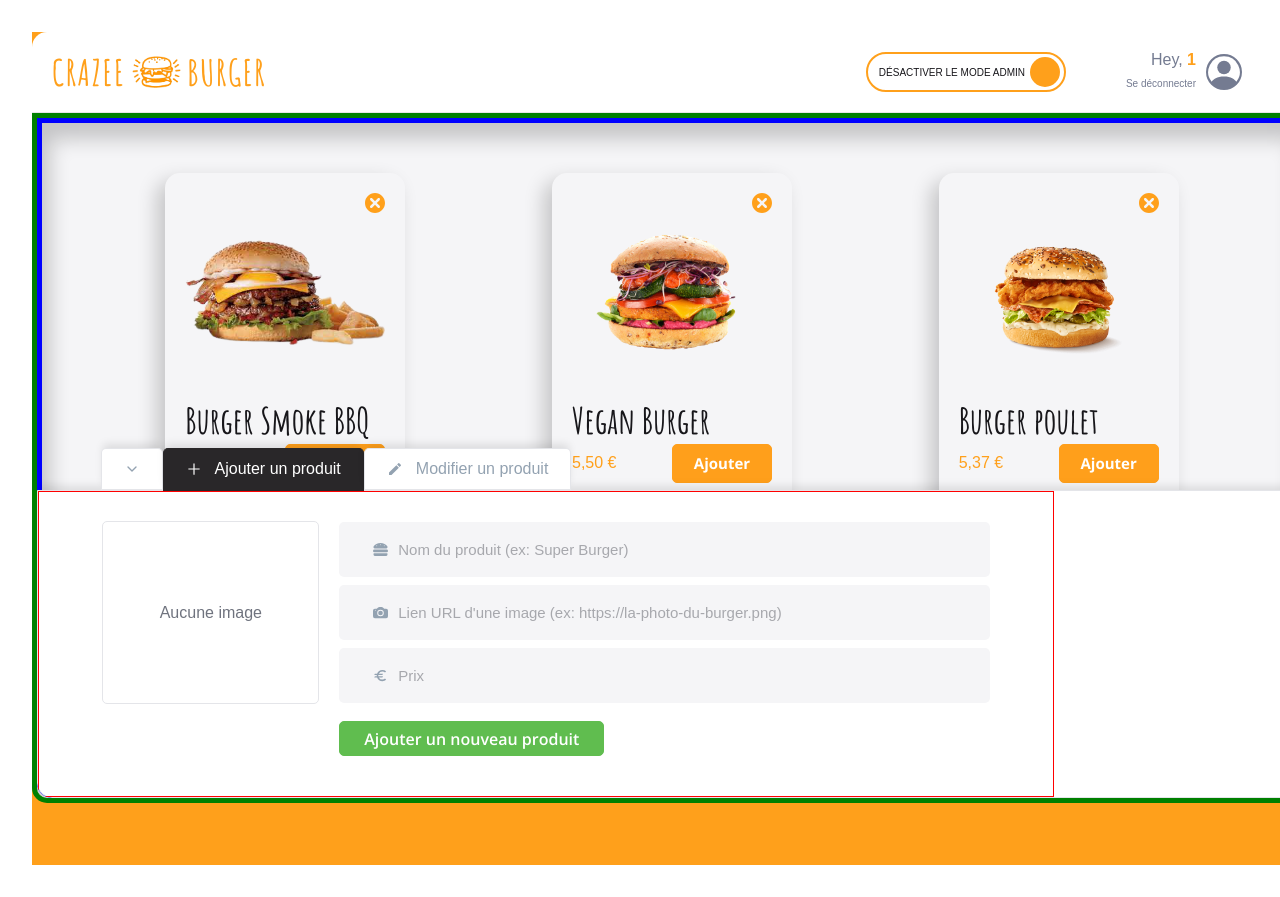
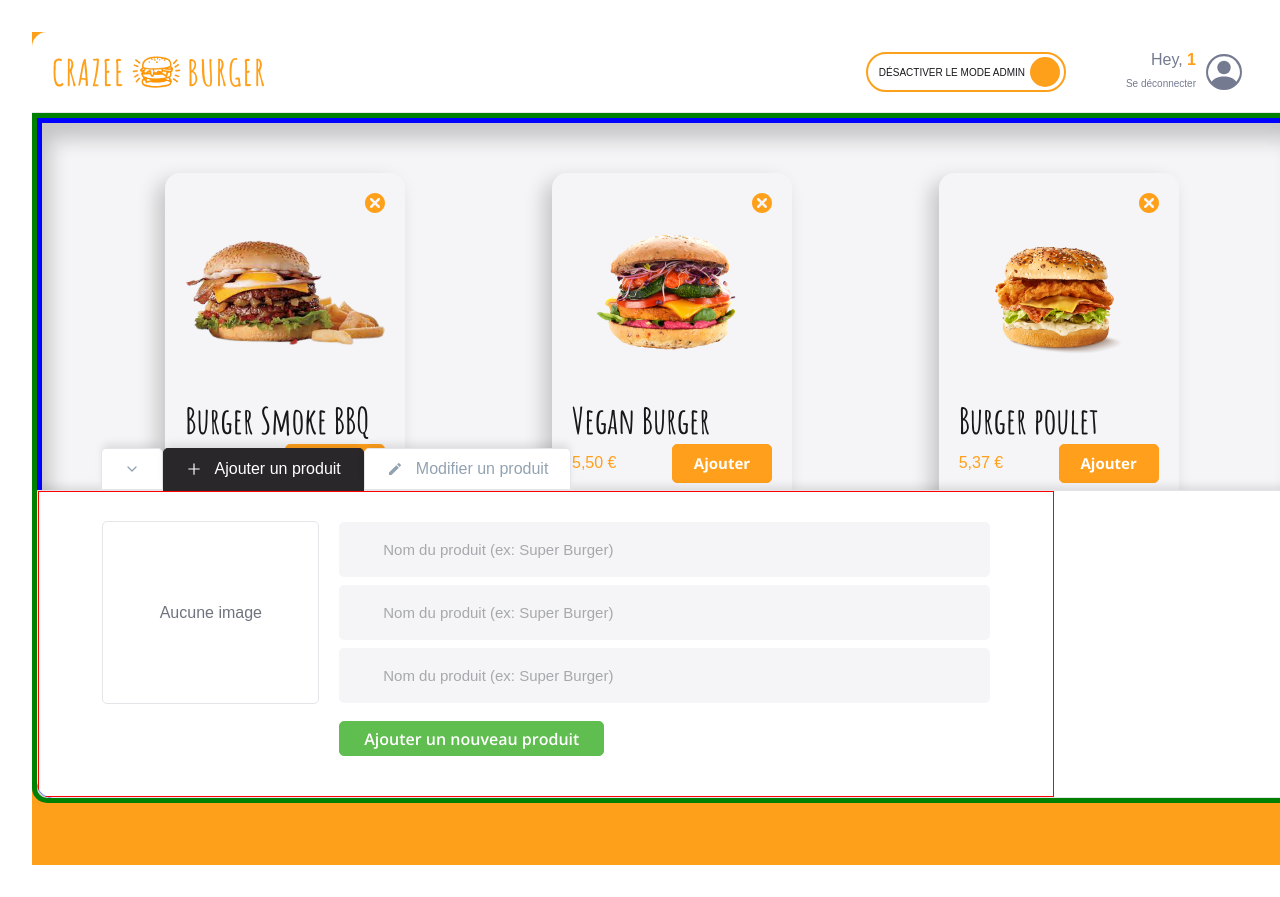
Before and after one commit to CarlMaillard/crazee-burger, a React (Vite) app: page /order/1 in a window 1280 px wide. Shown: the top 897 px of the page. Built offline with nearby package versions, Linux system fonts and the light colour scheme; grey boxes are pictures that could not be loaded.

Commit message:
♻️ F08: ADDFORM > Add inputTextConfig.jsx

```diff
--- a/src/components/pages/order/Main/Admin/AdminPanel/AddForm.jsx
+++ b/src/components/pages/order/Main/Admin/AdminPanel/AddForm.jsx
@@ -8,6 +8,7 @@ import TextInput from "../../../../../reusable-ui/TextInput";
 import Button from "../../../../../reusable-ui/Button";
 import ImagePreview from "./ImagePreview";
 import SubmitMessage from "./SubmitMessage";
+import { getInputTextsConfig } from "./inputTextConfig";
 
 export const EMPTY_PRODUCT = {
    id:"",
@@ -19,12 +20,9 @@ export const EMPTY_PRODUCT = {
 export default function AddForm() {
 
   const {handleAddProduct, newProduct, setNewProduct } = useContext(OrderContext)
-
   const [isSubmitted, setIsSubmitted] = useState(false)
 
-
-
-    const handleSubmit = (event) => {
+  const handleSubmit = (event) => {
       event.preventDefault();
 
       const newProductToAdd = {
@@ -37,33 +35,37 @@ export default function AddForm() {
       displaySuccesMessage()
     }
 
-    const handleChange = (event) => {
+  const handleChange = (event) => {
 
-      const { name, value } = event.target
+  const { name, value } = event.target
       setNewProduct({ ...newProduct, [name]: value })
     }
 
-    const displaySuccesMessage = () => {
+  const displaySuccesMessage = () => {
       setIsSubmitted(true)
       setTimeout(() => {
         setIsSubmitted(false)
       }, 2000);
     }
 
+  const inputTexts = getInputTextsConfig(newProduct)
+
   return(
   <AddFormStyled onSubmit={handleSubmit}>
-  <ImagePreview imageSource={newProduct.imageSource} tile={newProduct.title} />
+  <ImagePreview imageSource={newProduct.imageSource} title={newProduct.title} />
     <div className="input-fields">
-      <TextInput name="title" value={newProduct.title} type="text" placeholder="Nom du produit (ex: Super Burger)" onChange={handleChange} Icon={<FaHamburger/> } version="minimalist" />
-      <TextInput name="imageSource" value={newProduct.imageSource } className={newProduct.imageSource === null ? "coming-soon" : "" } type="text" placeholder="Lien URL d'une image (ex: https://la-photo-du-burger.png)" onChange={handleChange} Icon={<BsFillCameraFill/>} version="minimalist" />
-      <TextInput name="price" value={newProduct.price ? newProduct.price : ""} type="text" placeholder="Prix" onChange={handleChange} Icon={<MdOutlineEuro/>} version="minimalist"/>
+      { inputTexts.map((input) => (
+        <TextInput
+        name={input.name}
+        value={input.value}
+        placeholder={input.placeholder}
+        onChange={handleChange}
+        version="minimalist"
+        />
+      ))}
     </div>
-
     <div  className="submit">
-
-
        <Button className="submit-button"  Label={"Ajouter un nouveau produit"} version="success"/>
-
        {isSubmitted &&  <SubmitMessage/>}
     </div>
   </AddFormStyled>
--- /dev/null
+++ b/src/components/pages/order/Main/Admin/AdminPanel/inputTextConfig.jsx
@@ -0,0 +1,36 @@
+import {FaHamburger} from "react-icons/fa";
+import {BsFillCameraFill} from "react-icons/bs";
+import {MdOutlineEuro} from "react-icons/md";
+
+export const getInputTextsConfig = (newProduct) =>
+    [
+        {
+       id:"0",
+       name: "title",
+       value: newProduct.title,
+       type: "text",
+       placeholder:"Nom du produit (ex: Super Burger)",
+       Icon: <FaHamburger/>,
+       version: "version"
+      },
+
+      {
+       id:"1",
+       name: "imageSource",
+       value: newProduct.imageSource,
+       type: "text",
+       placeholder:"Nom du produit (ex: Super Burger)",
+       Icon: <BsFillCameraFill/>,
+       version: "version"
+      },
+
+      {
+       id:"2",
+       name: "price",
+       value: newProduct.price ? newProduct.price : "",
+       type: "text",
+       placeholder:"Nom du produit (ex: Super Burger)",
+       Icon: <MdOutlineEuro/>,
+       version: "version"
+      }
+   ]
```
